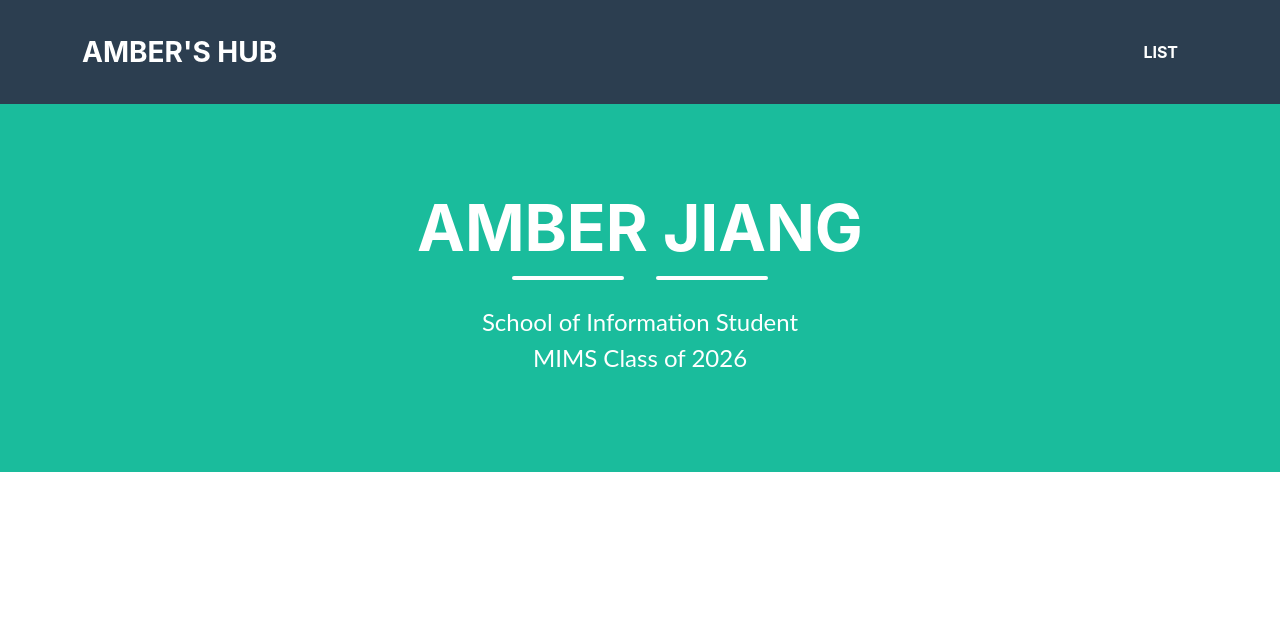
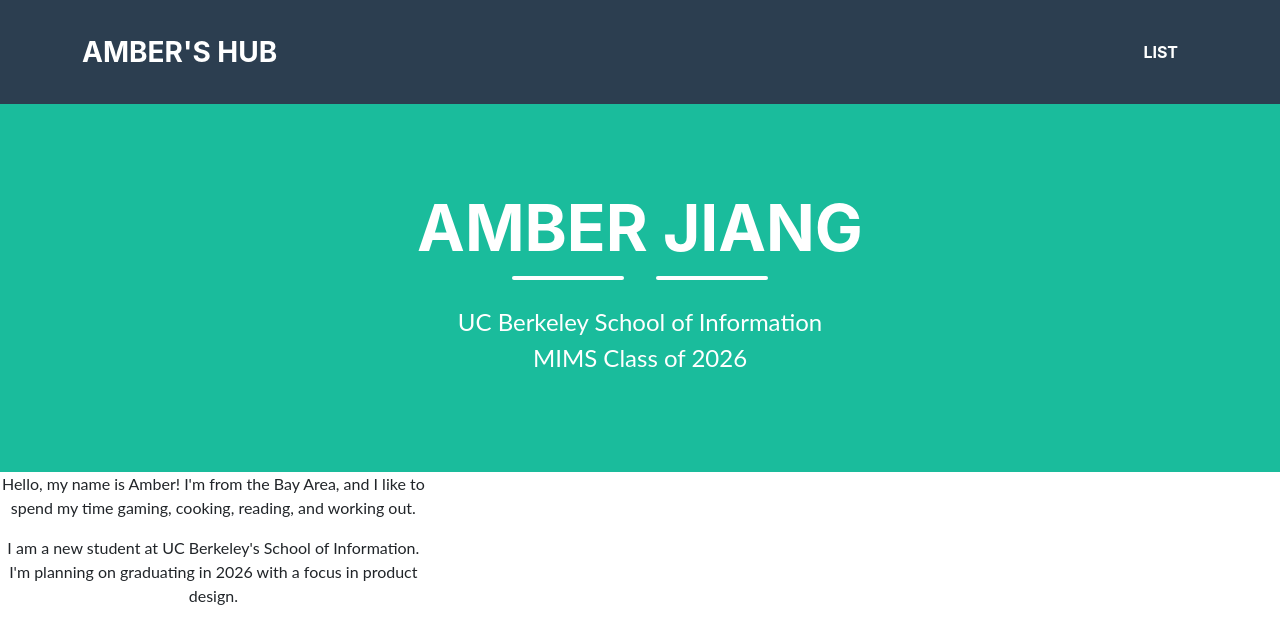
Before and after one commit to jiang-amber/jiang-amber.github.io, a plain HTML site: page index.html in a window 1280 px wide. Drawn offline with Linux system fonts and the light colour scheme.

Commit message:
Update index.html

```diff
--- a/index.html
+++ b/index.html
@@ -30,7 +30,7 @@
                     <div class="divider-custom-line"></div>
                 </div>
                 <!--This code creates the subheading underneath the line dividers-->
-                <p class="masthead-subheading font-weight-light mb-0">School of Information Student</p>
+                <p class="masthead-subheading font-weight-light mb-0">UC Berkeley School of Information</p>
                 <p class="masthead-subheading font-weight-light mb-0">MIMS Class of 2026</p>
             </div>
         </header>
@@ -38,6 +38,8 @@
 
             <div class="col-md-6 col-lg-4 mb-5">
                 <!-- put your bio paragraph here; remember to use the correct html tags -->
+                 <p>Hello, my name is Amber! I'm from the Bay Area, and I like to spend my time gaming, cooking, reading, and working out.</p>
+                 <p>I am a new student at UC Berkeley's School of Information. I'm planning on graduating in 2026 with a focus in product design.</p>
 
             </div>
         </section>
```
